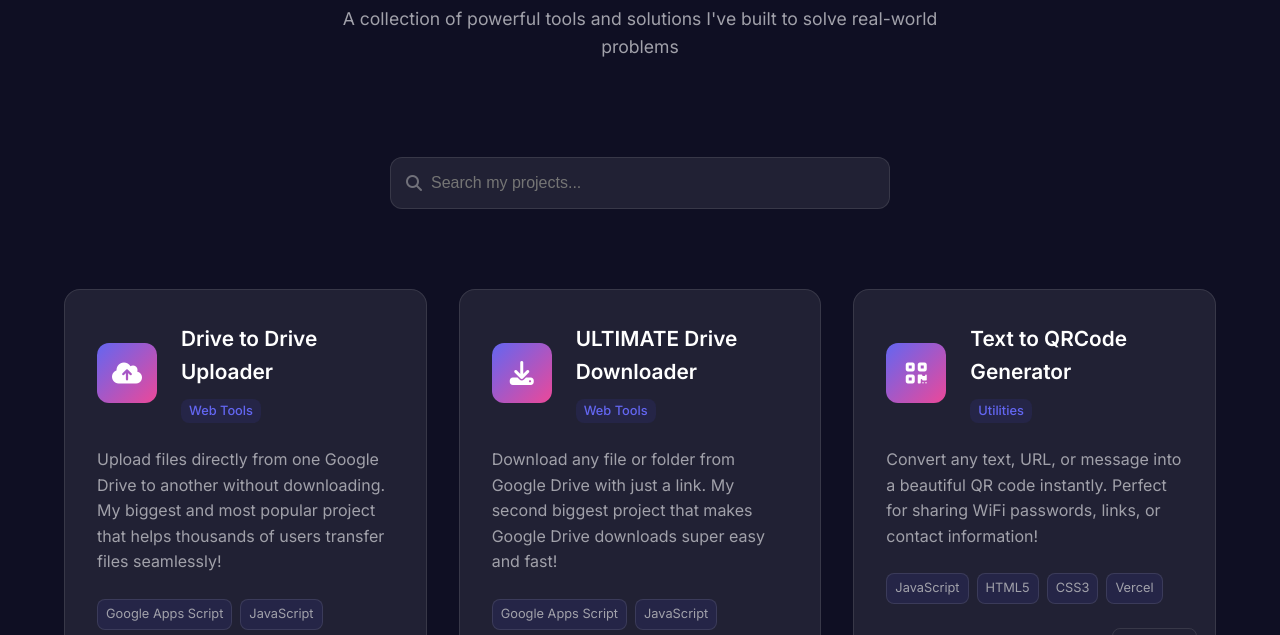
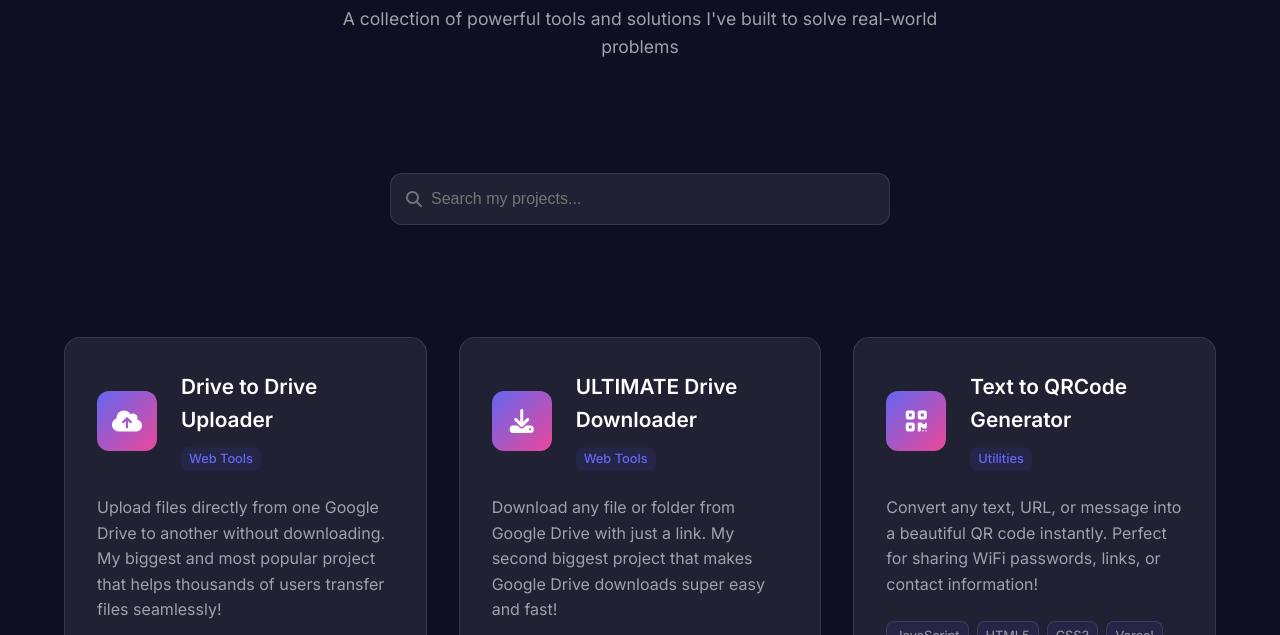
Before and after one commit to umarJ-max/Tools-Collection, a website: page index.html in a window 1280 px wide. Shown: the part 960-1595 px from the top of the page. Drawn offline with Linux system fonts and the light colour scheme; animation ran at ten frames a second.

Commit message:
Increase search bar spacing to prevent overlap with tool cards

```diff
--- a/styles/main.css
+++ b/styles/main.css
@@ -477,8 +477,8 @@
     flex-direction: column;
     gap: var(--spacing-lg);
     align-items: center;
-    margin-bottom: var(--spacing-xl);
-    padding: var(--spacing-lg) 0;
+    margin: var(--spacing-xl) 0 var(--spacing-2xl) 0;
+    padding: var(--spacing-xl) 0;
 }
 
 .search-box {
```
